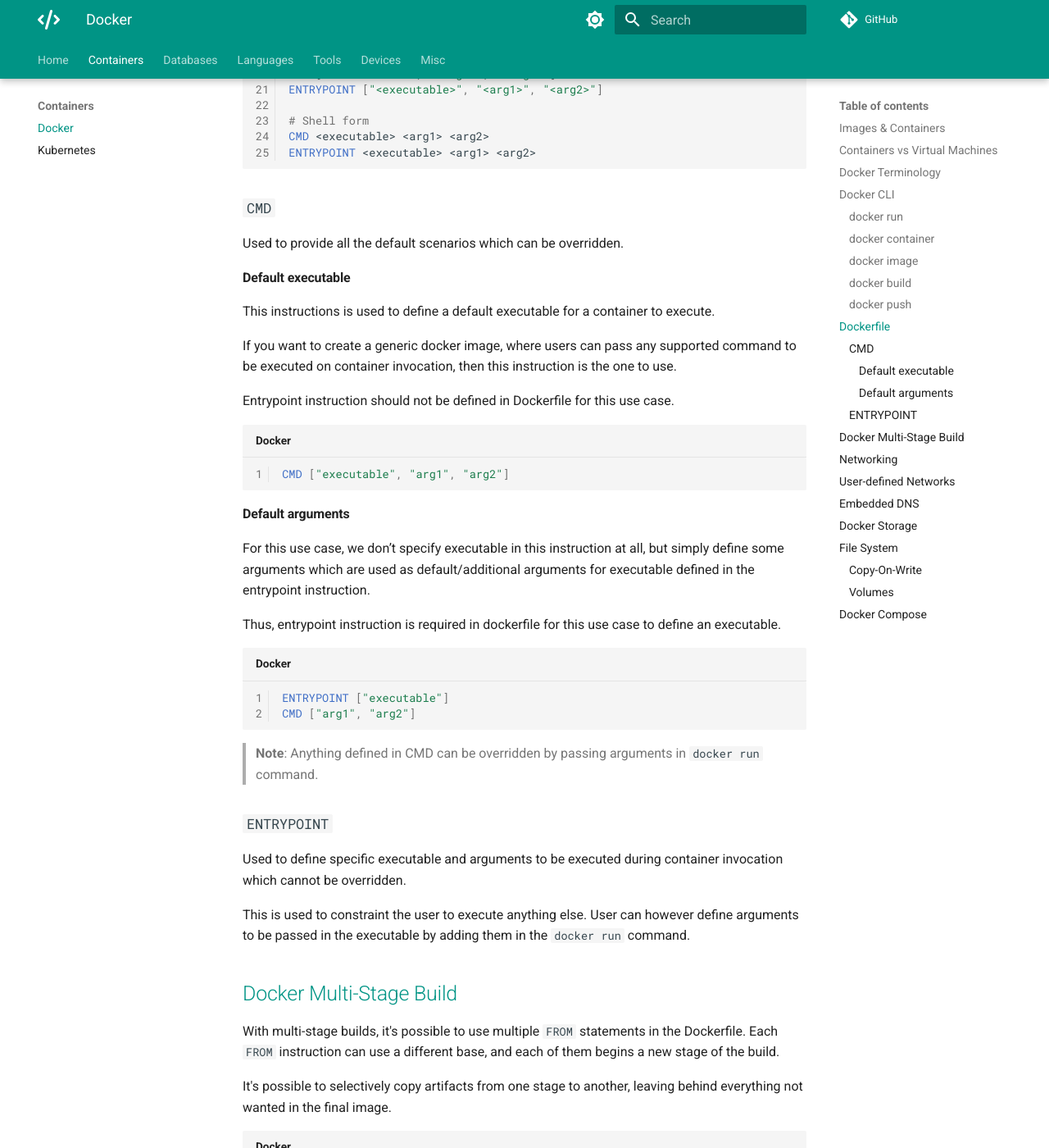
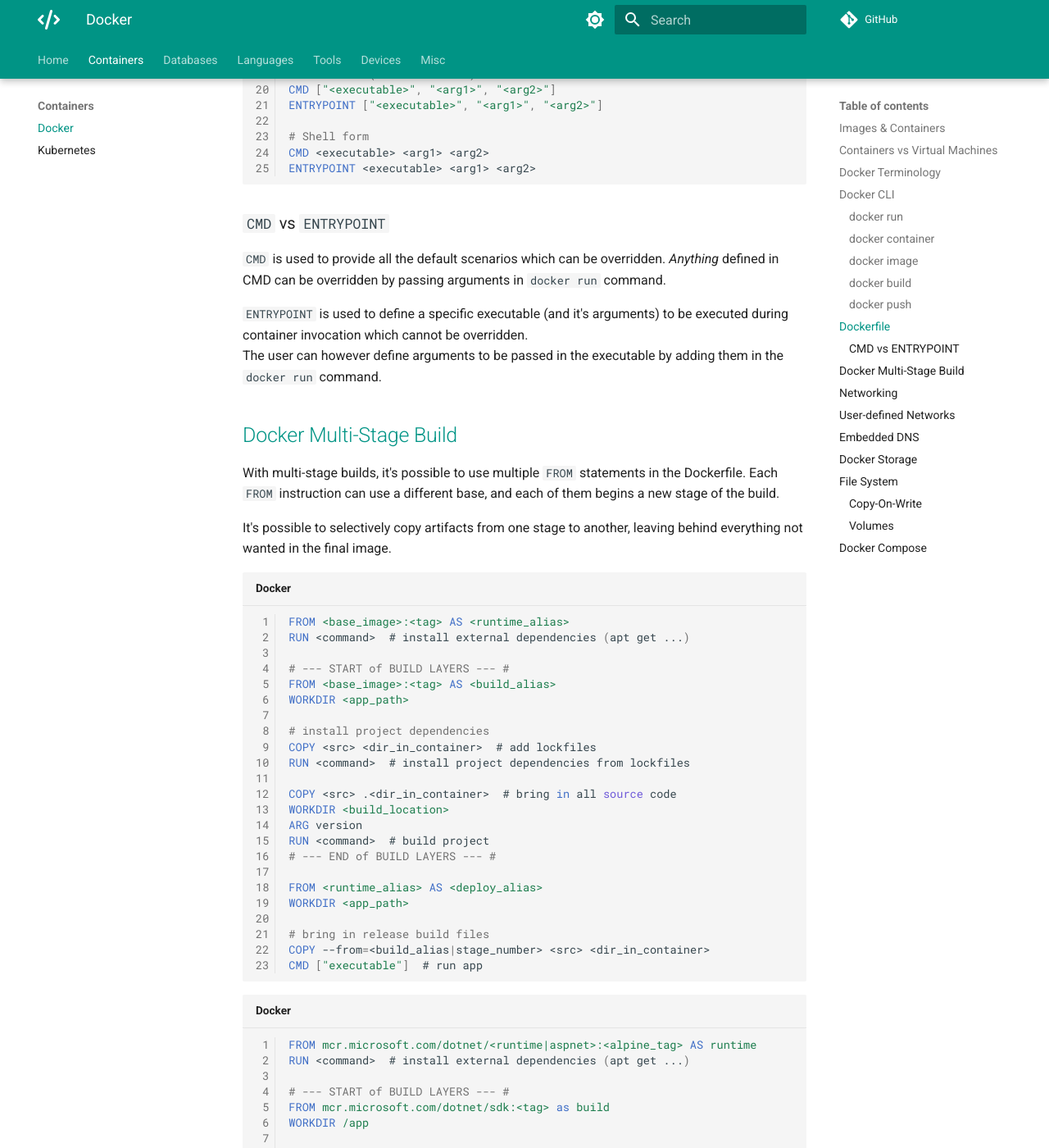
Before and after one commit to m-lamonaca/programming-notes, an MkDocs documentation site: the page built from docs/containers/docker.md, in a window 1280 px wide and 1400 px high, scrolled down 5469 px. Shown: the whole window at 82% size. Built offline with MkDocs 1.6.1 and Material for MkDocs 9.7.7, drawn with Linux system fonts in a browser that asks for light colours; comment, search, counter and statistics services are not loaded; some of the changed text lies outside the part shown.

Commit message:
feat(docker): add `exec` notes & rework `CMD` and `ENTRYPOINT` notes

````diff
--- a/docs/containers/docker.md
+++ b/docs/containers/docker.md
@@ -146,41 +147,12 @@
 ENTRYPOINT <executable> <arg1> <arg2>
 ```
 
-### `CMD`
+### `CMD` vs `ENTRYPOINT`
 
-Used to provide all the default scenarios which can be overridden.
+`CMD` is used to provide all the default scenarios which can be overridden. _Anything_ defined in CMD can be overridden by passing arguments in `docker run` command.
 
-#### Default executable
-
-This instructions is used to define a default executable for a container to execute.
-
-If you want to create a generic docker image, where users can pass any supported command to be executed on container invocation, then this instruction is the one to use.
-
-Entrypoint instruction should not be defined in Dockerfile for this use case.
-
-```docker
-CMD ["executable", "arg1", "arg2"]
-```
-
-#### Default arguments
-
-For this use case, we don’t specify executable in this instruction at all, but simply define some arguments which are used as default/additional
-arguments for executable defined in the entrypoint instruction.
-
-Thus, entrypoint instruction is required in dockerfile for this use case to define an executable.
-
-```docker
-ENTRYPOINT ["executable"]
-CMD ["arg1", "arg2"]
-```
-
-> **Note**: Anything defined in CMD can be overridden by passing arguments in `docker run` command.
-
-### `ENTRYPOINT`
-
-Used to define specific executable and arguments to be executed during container invocation which cannot be overridden.
-
-This is used to constraint the user to execute anything else. User can however define arguments to be passed in the executable by adding them in the `docker run` command.
+`ENTRYPOINT` is used to define a specific executable (and it's arguments) to be executed during container invocation which cannot be overridden.
+The user can however define arguments to be passed in the executable by adding them in the `docker run` command.
 
 ## [Docker Multi-Stage Build](https://docs.docker.com/develop/develop-images/multistage-build/)
 
````
Also changed, not shown: other parts of docs/containers/docker.md (+2 -1 lines).
